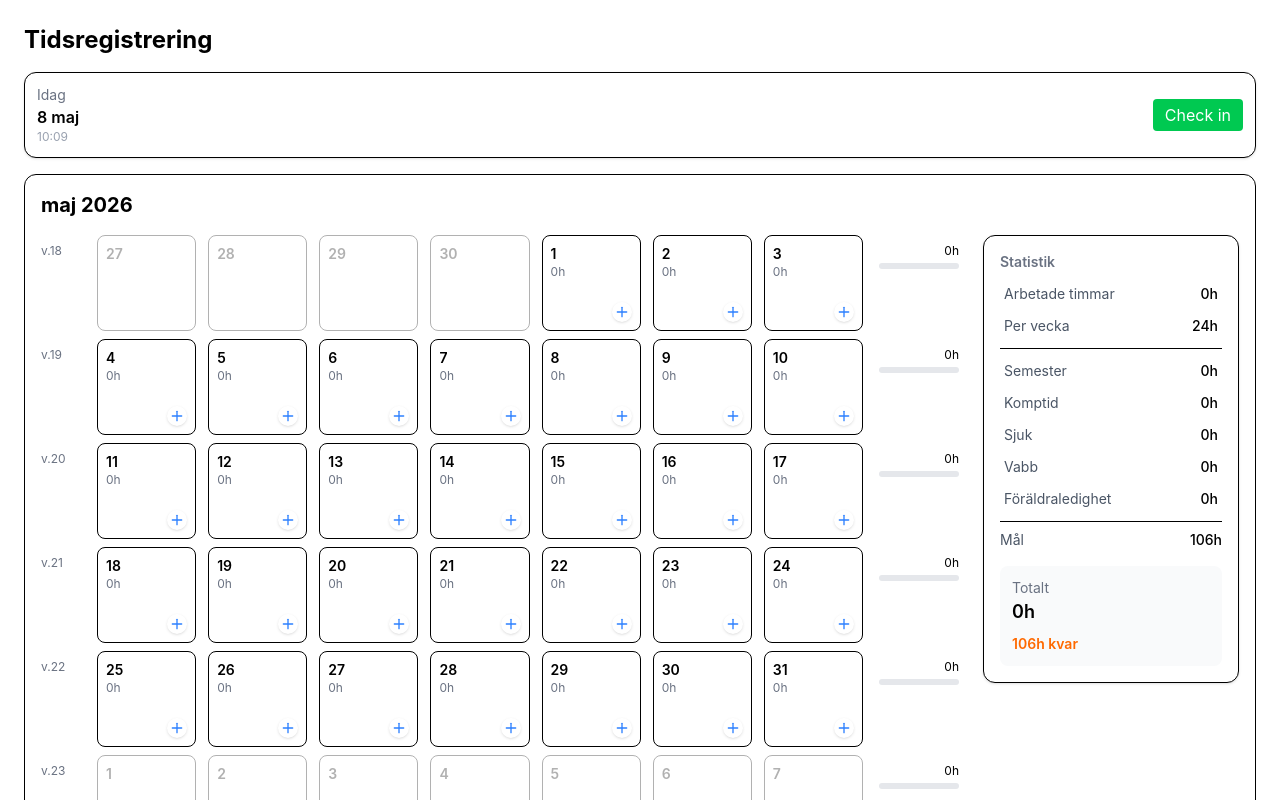
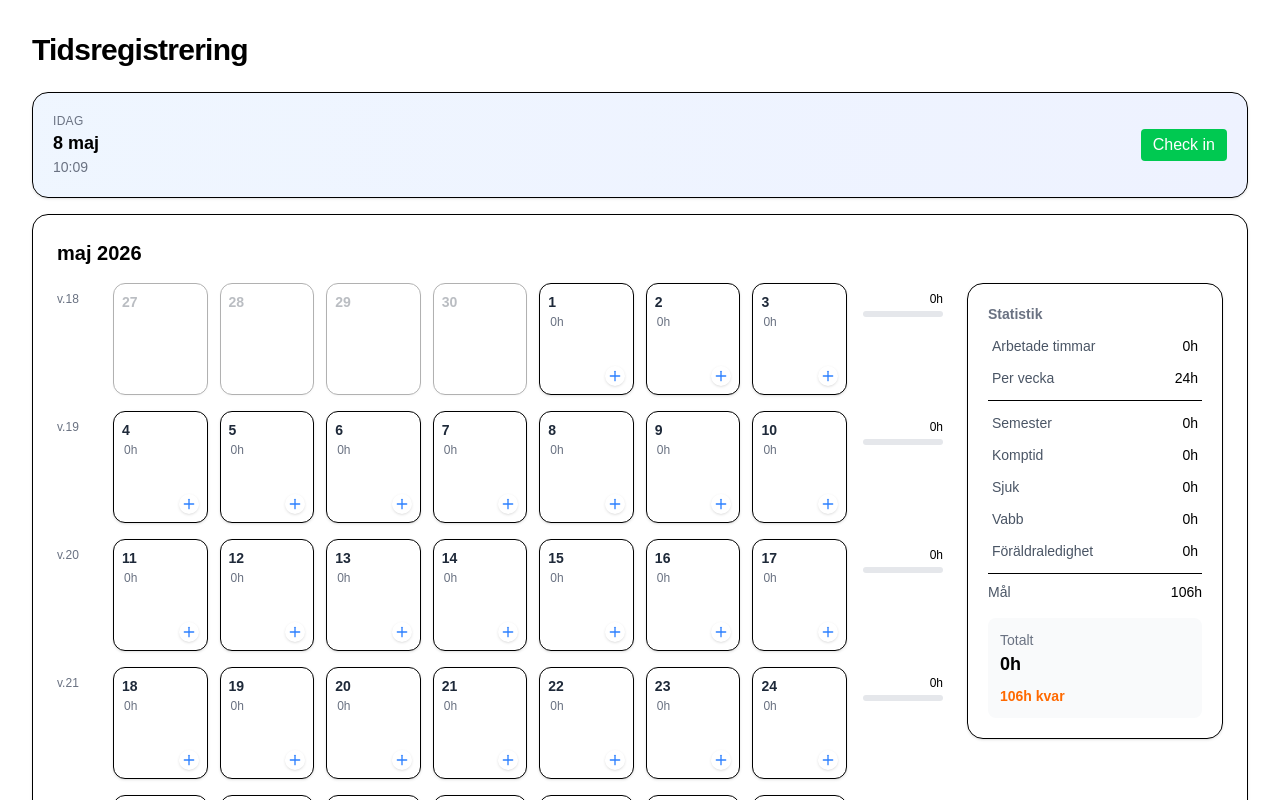
Before and after one commit to sandrahagevall/time-registration, a React (Vite) app: page / in a window 1280 px wide. Shown: the top 800 px of the page. Built offline with nearby package versions, Linux system fonts and the light colour scheme.

Commit message:
add new font, and clean up code

```diff
--- a/src/components/CheckInBar.tsx
+++ b/src/components/CheckInBar.tsx
@@ -69,10 +69,7 @@ const CheckInBar = ({ setEntries }: Props) => {
     if (activeSession.day !== today) {
       const endTime = "23:59";
 
-    const hours = calculateHours(
-      activeSession.startTime,
-      endTime
-    );
+      const hours = calculateHours(activeSession.startTime, endTime);
 
       const newEntry = {
         type: "work",
@@ -83,10 +80,7 @@ const CheckInBar = ({ setEntries }: Props) => {
 
       setEntries((prev) => ({
         ...prev,
-      [activeSession.day]: [
-        ...(prev[activeSession.day] || []),
-        newEntry,
-      ],
+        [activeSession.day]: [...(prev[activeSession.day] || []), newEntry],
       }));
 
       setActiveSession(null);
@@ -96,7 +90,7 @@ const CheckInBar = ({ setEntries }: Props) => {
   const formattedTime = currentTime.toLocaleTimeString("sv-SE", {
     hour: "2-digit",
     minute: "2-digit",
-  })
+  });
 
   const getElapsedTime = () => {
     if (!activeSession) return 0;
@@ -106,12 +100,11 @@ const CheckInBar = ({ setEntries }: Props) => {
     return calculateHours(activeSession.startTime, nowTime);
   };
 
-
   const formattedElapsed = (hours: number) => {
     const h = Math.floor(hours);
     const m = Math.floor((hours - h) * 60);
     return `${h}h ${m}m`;
-  }
+  };
 
   const today = new Date();
   const todayDay = today.getDate();
@@ -149,13 +142,15 @@ const CheckInBar = ({ setEntries }: Props) => {
   };
 
   return (
-    <div className="mb-4 p-3 rounded-xl bg-white shadow-sm border flex items-center justify-between">
+    <div className="mb-4 p-4 md:p-5 rounded-2xl bg-linear-to-r from-blue-50 to-indigo-50 border shadow-sm flex items-center justify-between">
       <div>
-        <div className="text-sm text-gray-500">Idag</div>
-        <div className="font-semibold">
+        <div className="text-xs uppercase tracking-wide text-gray-500">
+          Idag
+        </div>
+        <div className="text-lg font-semibold">
           {todayDay} {today.toLocaleString("sv-SE", { month: "long" })}
         </div>
-        <div className="text-xs text-gray-400">{formattedTime}</div>
+        <div className="text-sm text-gray-500">{formattedTime}</div>
       </div>
 
       <div>
@@ -175,11 +170,10 @@ const CheckInBar = ({ setEntries }: Props) => {
           </button>
         )}
         {activeSession && (
-          <div className="text-sm text-gray-500 mt-1">
+          <div className="text-sm font-medium text-gray-700 mt-1">
             {formattedElapsed(getElapsedTime())}
           </div>
         )}
-
       </div>
     </div>
   );
--- a/src/components/MonthView.tsx
+++ b/src/components/MonthView.tsx
@@ -120,7 +120,7 @@ const MonthView = ({ entries, setEntries }: Props) => {
       <div className="flex flex-col md:flex-row gap-4 md:gap-6">
         {/* VÄNSTER: Kalender + rubrik */}
         <div className="flex-1">
-          <div className="flex flex-col gap-2">
+          <div className="flex flex-col gap-3 md:gap-4">
             {weeks.map((week, i) => {
               const weekNumber = getWeekNumber(week[0]);
               const weekTotal = getWeekTotal(week);
@@ -130,7 +130,7 @@ const MonthView = ({ entries, setEntries }: Props) => {
               return (
                 <div
                   key={i}
-                  className="flex flex-col md:flex-row gap-2 md:gap-4 bg-gray-50 md:bg-transparent rounded-lg p-2 md:p-0"
+                  className="flex flex-col md:flex-row gap-2 md:gap-4 bg-gray-50 md:bg-transparent rounded-xl p-3 md:p-0"
                 >
                   {/* VECKONUMMER */}
                   <div className="text-xs text-gray-500 mb-1 md:mb-0 md:w-10 md:pt-2">
@@ -146,15 +146,15 @@ const MonthView = ({ entries, setEntries }: Props) => {
                       return (
                         <div
                           key={index}
-                          className={`h-28 md:h-24 border rounded-lg p-2 relative bg-white ${
+                          className={`h-28 border rounded-xl p-2 relative bg-white shadow-sm hover:shadow-md transition ${
                             !isCurrentMonth ? "opacity-30" : ""
                           }`}
                         >
-                          <div className="text-sm font-semibold">{day}</div>
+                          <div className="text-sm font-semibold text-gray-800">{day}</div>
 
                           {isCurrentMonth && (
                             <>
-                              <div className="text-xs text-gray-500">
+                              <div className="text-xs text-gray-500 mt-0.5 px-0.5">
                                 {entries[day]
                                   ?.filter((e) => e.type === "work")
                                   .reduce(
@@ -169,7 +169,6 @@ const MonthView = ({ entries, setEntries }: Props) => {
                                 <div
                                   key={i}
                                   onClick={() => {
-                                    console.log("CLICKED ENTRY INDEX:", i);
                                     setSelectedDay(day);
                                     setEditIndex(i);
                                     setShowModal(true);
--- a/src/components/Statitics.tsx
+++ b/src/components/Statitics.tsx
@@ -85,7 +85,7 @@ const Statistics = ({ entries, year, month }: StatsProps) => {
   const balance = workedHours - targetHours;
 
   return (
-    <div className="w-full max-w-sm md:w-64 bg-white border rounded-xl p-4 shadow-sm h-fit">
+    <div className="w-full max-w-sm md:w-64 bg-white border rounded-2xl p-5 shadow-sm h-fit">
       <h3 className="text-sm font-semibold text-gray-500 mb-3">Statistik</h3>
 
       <div className="space-y-3 text-sm">
--- a/src/index.css
+++ b/src/index.css
@@ -1,4 +1,38 @@
 @import "tailwindcss";
+
+@layer base {
+
+  /* :root {
+    --text-primary: #505050;
+    --text-secondary: white;
+    --bg-color: white;
+    --card-bg: white;
+    --navbar-bg: #0066D2;
+    --navbar-selected: #1b8aff;
+    --activity-bg: white;
+    --day-bg: white;
+    --form-bg: white;
+    --btn-primary: #FF6200;
+    --btn-secondary: #FF7410;
+    --qa-primary: #0066D2;
+
+    --radius-card: 8px;
+    --shadow-card: 0 0 10px rgba(0, 0, 0, 0.1);
+
+  } */
+
+  * {
+    margin: 0;
+    padding: 0;
+    box-sizing: border-box;
+    ;
+  }
+
+  body {
+    font-family: sans-serif;
+  }
+}
+
 
 /* :root {
   --text: #6b6375;
--- a/src/pages/Dashboard.tsx
+++ b/src/pages/Dashboard.tsx
@@ -14,14 +14,18 @@ const Dashboard = () => {
 
 
   return (
-    <div className="p-6">
-      <h1 className="text-2xl font-bold mb-4">
+    <div className="p-4 md:p-8 space-y-6">
+      <h1 className="text-2xl md:text-3xl font-bold tracking-tight">
         Tidsregistrering
       </h1>
 
       <CheckinBar setEntries={setEntries} />
-      <div className="border p-4 rounded-xl">
+
+      <div className="flex flex-col lg:flex-row gap-6">
+
+      <div className="flex-1 bg-white border rounded-2xl shadow-sm p-4 md:p-6">
         <MonthView entries={entries} setEntries={setEntries} />
+      </div>
       </div>
     </div>
   )
```
Lines whose indentation alone changed are shown as unchanged.
